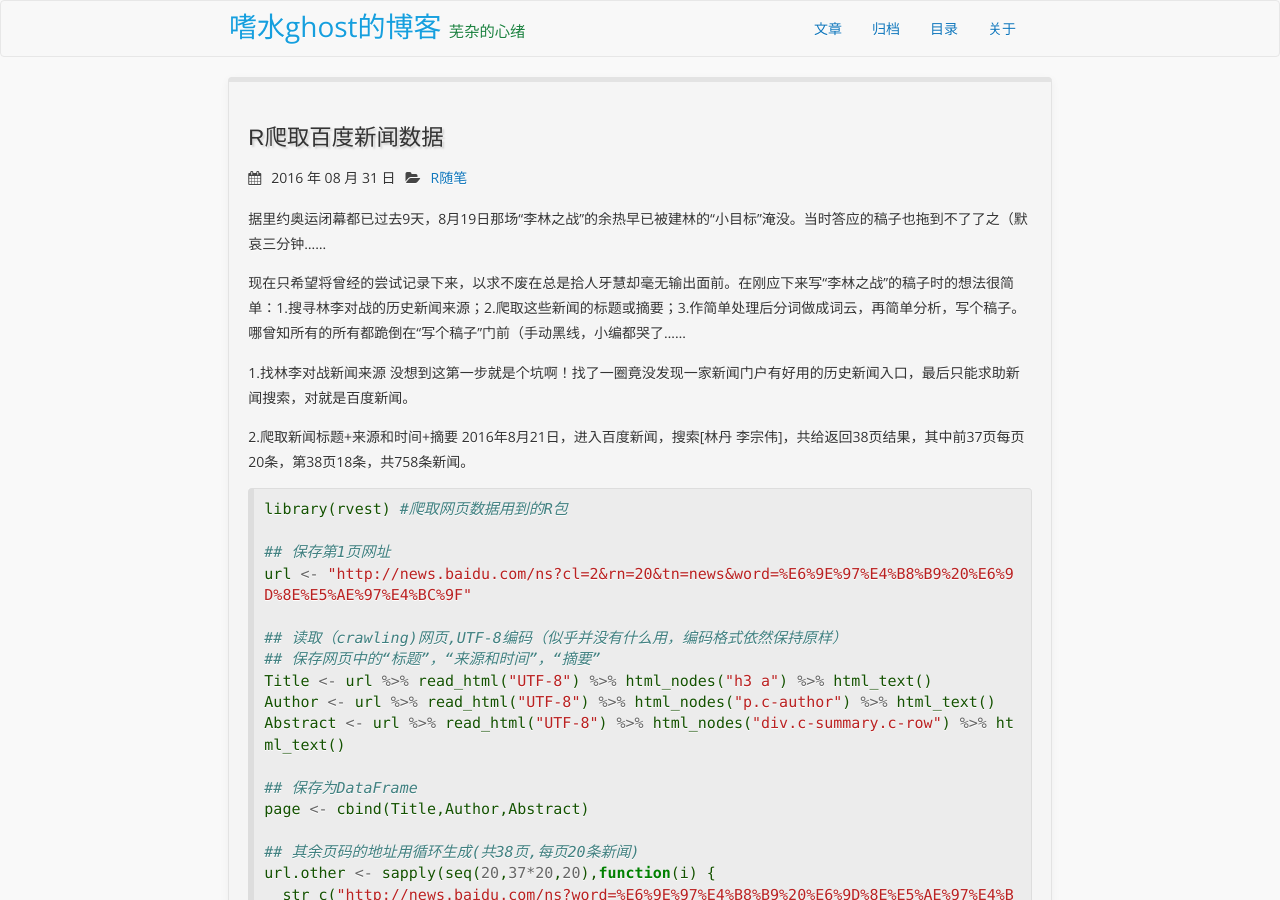
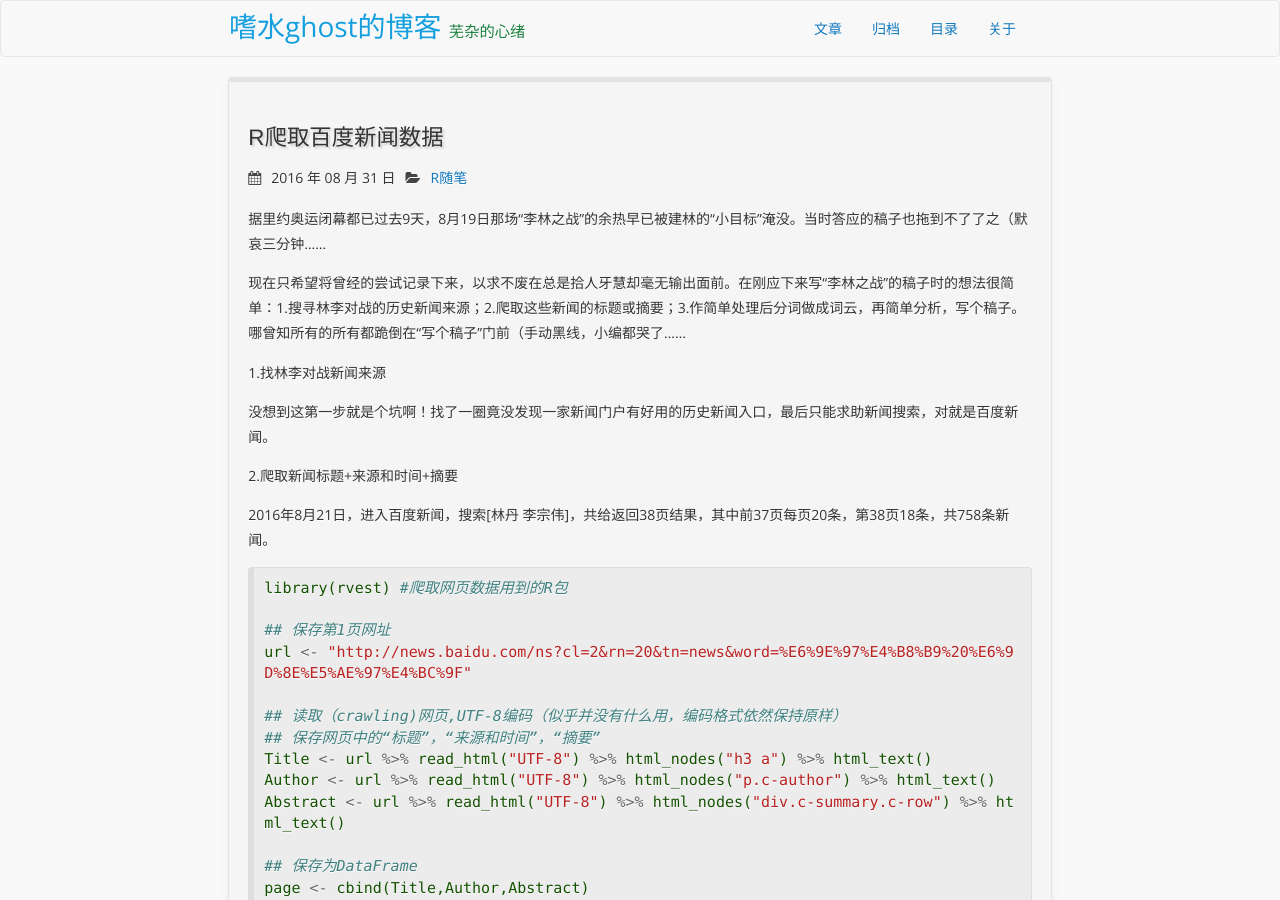
Before and after one commit to YuJiajie/YuJiajie.github.io, a Jekyll site: the page built from _posts/2016-8-31-r-crawl-url-word-lindan-lizongwei.md, in a window 1280 px wide and 900 px high. Built offline with Jekyll 4.4.1, drawn with Linux system fonts in a browser that asks for light colours; nearby versions of some CDN libraries; comment, search, counter and statistics services are not loaded.

Commit message:
format adjusting

````diff
--- a/_posts/2016-8-31-r-crawl-url-word-lindan-lizongwei.md
+++ b/_posts/2016-8-31-r-crawl-url-word-lindan-lizongwei.md
@@ -13,12 +13,14 @@ icon: bullhorn
 现在只希望将曾经的尝试记录下来，以求不废在总是拾人牙慧却毫无输出面前。在刚应下来写“李林之战”的稿子时的想法很简单：1.搜寻林李对战的历史新闻来源；2.爬取这些新闻的标题或摘要；3.作简单处理后分词做成词云，再简单分析，写个稿子。哪曾知所有的所有都跪倒在“写个稿子”门前（手动黑线，小编都哭了……
 
 1.找林李对战新闻来源
+
 没想到这第一步就是个坑啊！找了一圈竟没发现一家新闻门户有好用的历史新闻入口，最后只能求助新闻搜索，对就是百度新闻。
 
 2.爬取新闻标题+来源和时间+摘要
+
 2016年8月21日，进入百度新闻，搜索[林丹 李宗伟]，共给返回38页结果，其中前37页每页20条，第38页18条，共758条新闻。
 
-{% highlight r %}
+```r
 library(rvest) #爬取网页数据用到的R包
 
 ## 保存第1页网址
@@ -78,4 +80,4 @@ while(i<=37) {
   page=rbind(page,page.other[[i]])
   i=i+1
 }
-{% endhighlight %}
+```
````
